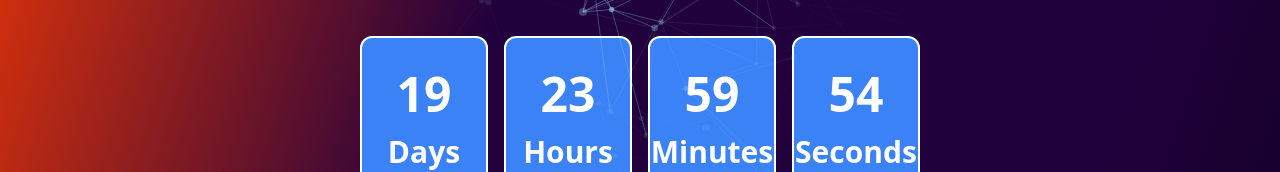
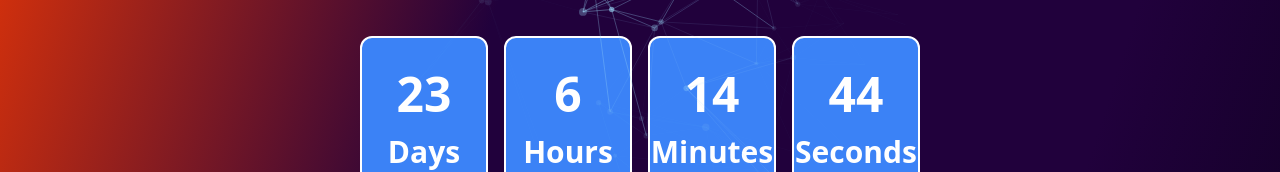
Before and after one commit to Codechef-VITC-Student-Chapter/code-and-conquer, a React (Vite) app: page / in a window 1280 px wide. Shown: the part 440-612 px from the top of the page. Built offline with nearby package versions, Linux system fonts and the light colour scheme.

Commit message:
set timer to sep9

```diff
--- a/src/screens/HomePage.jsx
+++ b/src/screens/HomePage.jsx
@@ -3,7 +3,11 @@ import BackgroundWrapper from '../components/BackgroundWrapper';
 import { useState, useEffect } from 'react';
 
 function HomePage() {
-  const [timer, setTimer] = useState((20 * 24 * 60 * 60 * 1000));
+  const targetDate = new Date('2024-09-09T00:00:00');
+  const currentTime = new Date();
+  const timeDifference = targetDate - currentTime;
+
+  const [timer, setTimer] = useState(timeDifference);
 
   useEffect(() => {
     const interval = setInterval(() => {
```
